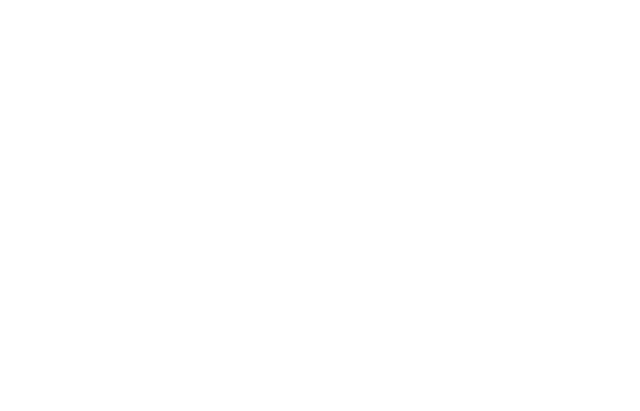
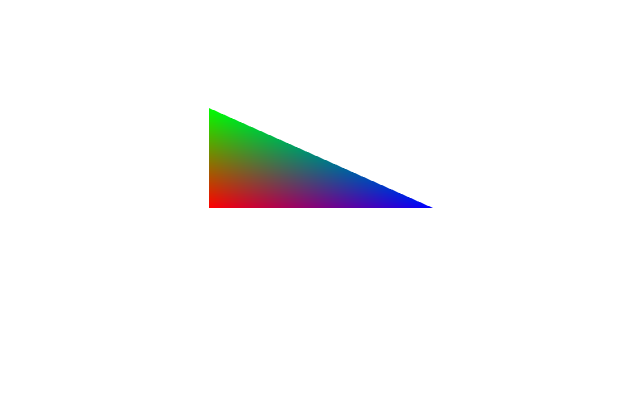
Before and after one commit to Abel-Lagonell/Computer-Graphics, a plain HTML site: page TRIANGLES/WebGLVersionFillIn.html in a window 1280 px wide. Shown: the whole page, without its empty margins (119-759 px from the left). Drawn offline with Linux system fonts and the light colour scheme.

Commit message:
Made webgl file to work

```diff
--- a/TRIANGLES/WebGLVersionFillIn.html
+++ b/TRIANGLES/WebGLVersionFillIn.html
@@ -1,100 +1,124 @@
 <!DOCTYPE HTML>
-<HTML lang="en">
-	<Head>
-	<Title>"Welcome TO WEB_GL Shaders"</TITLE>
+<html lang="en">
+<head>
+	<title>Welcome TO WEB_GL Shaders</title>
 
-		<!--
-		GLSL is the language used for shaders (GL Shader Language)
-		Attribute - you specify how to pull the data out of the buffers you supply.
-		Buffers - Data loaded onto the GPU (Normally vertex information)
-		Uniforms - global variables (in GLSL) that you set before you run the shader program
-		Textures - Textures are arrays of data you can randomly acces in your shader program.
-		Varying - are way for a vertex shader to pass data to the fragmentShader.
-		-->
 	<script id="2dVertexShader" type="notjs">
 		attribute vec4 a_position;
+        attribute vec3 a_color;
+        varying vec3 v_color;
         void main()
         {
-      gl_Position=a_position;
+            v_color = a_color;
+            gl_Position = a_position;
         }
-		</SCRIPT>
+	</script>
 
 	<script id="2dFragmentShader" type="notjs">
-		//Fragment shaders do not have precision so we have to set it.
 		precision mediump float;
+        varying vec3 v_color;
         void main()
         {
-	    gl_FragColor = vec4(0,0,1,1);
+            gl_FragColor = vec4(v_color, 1.0);
         }
 	</script>
 
 	<script>
-		class InitWebGLProgram
-		{
-			constructor()
-			{
-				gl.viewport(0,0, gl.canvas.width, gl.canvas.height);
-
-        		gl.clearColor(1,1,1,1);
+		class InitWebGLProgram {
+			constructor() {
+				gl.viewport(0, 0, gl.canvas.width, gl.canvas.height);
+				gl.clearColor(1, 1, 1, 1);
 				gl.clear(gl.COLOR_BUFFER_BIT);
-
-			}
-			createShader(type,source)
-			{
-
 			}
 
-			createProgram(vs,fs)
-			{
+			createShader(type, source) {
+				var shader = gl.createShader(type);
+				gl.shaderSource(shader, source);
+				gl.compileShader(shader);
+				var success = gl.getShaderParameter(shader, gl.COMPILE_STATUS);
+				if (success) {
+					return shader;
+				}
+				console.error(gl.getShaderInfoLog(shader));
+				gl.deleteShader(shader);
+			}
 
+			createProgram(vs, fs) {
+				var program = gl.createProgram();
+				gl.attachShader(program, vs);
+				gl.attachShader(program, fs);
+				gl.linkProgram(program);
+				var success = gl.getProgramParameter(program, gl.LINK_STATUS);
+				if (!success) {
+					console.error(gl.getProgramInfoLog(program));
+					gl.deleteProgram(program);
+				}
+				return program;
 			}
 		}
 
-		class Shape
-		{
-			constructor()
-			{
+		class Shape {
+			constructor() {
+				var positions = [
+					0, 0, 1, 0, 0,
+					0, 0.5, 0, 1, 0,
+					0.7, 0, 0, 0, 1
+				];
+				this.positionBuffer = gl.createBuffer();
+				gl.bindBuffer(gl.ARRAY_BUFFER, this.positionBuffer);
+				gl.bufferData(gl.ARRAY_BUFFER, new Float32Array(positions), gl.STATIC_DRAW);
+			}
 
-			}
-			render(program)
-			{
+			render(program) {
+				var positionAttributeLocation = gl.getAttribLocation(program, "a_position");
+				gl.enableVertexAttribArray(positionAttributeLocation);
 
+				var colorAttributeLocation = gl.getAttribLocation(program, "a_color");
+				gl.enableVertexAttribArray(colorAttributeLocation);
+
+				gl.bindBuffer(gl.ARRAY_BUFFER, this.positionBuffer);
+				var size = 2;
+				var type = gl.FLOAT;
+				var normalize = false;
+				var stride = 5 * Float32Array.BYTES_PER_ELEMENT;
+				var offset = 0;
+				gl.vertexAttribPointer(positionAttributeLocation, size, type, normalize, stride, offset);
+
+				gl.vertexAttribPointer(
+						colorAttributeLocation, 3, gl.FLOAT, false, stride, 2 * Float32Array.BYTES_PER_ELEMENT);
+
+				var primitiveType = gl.TRIANGLES;
+				var count = 3;
+				gl.drawArrays(primitiveType, offset, count);
 			}
 		}
 
-
-		class main
-		{
-			constructor()
-			{
-				this.webGL = new InitWebGLProgram()
-				var vertexShaderSource = document.getElementById("2dVertexShader").text
-				var fragmentShaderSource = document.getElementById("2dFragmentShader").text
+		class Main {
+			constructor() {
+				this.webGL = new InitWebGLProgram();
+				var vertexShaderSource = document.getElementById("2dVertexShader").text;
+				var fragmentShaderSource = document.getElementById("2dFragmentShader").text;
 				var vertexShader = this.webGL.createShader(gl.VERTEX_SHADER, vertexShaderSource);
-
-
-
+				var fragmentShader = this.webGL.createShader(gl.FRAGMENT_SHADER, fragmentShaderSource);
+				this.program = this.webGL.createProgram(vertexShader, fragmentShader);
+				gl.useProgram(this.program);
+				var temp = new Shape();
+				temp.render(this.program);
 			}
 		}
 	</script>
-	</Head>
-	<BODY>
-		<HEADER>
+</head>
+<body>
+<header></header>
 
-		</HEADER>
-
-		<CANVAS id="myCanvas" width="640" height="400">
+<canvas id="myCanvas" width="640" height="400">
 	Your browser does not support canvas.
-		</CANVAS>
-
-		<FOOTER>
-
-		</FOOTER>
-		<SCRIPT>
+</canvas>
+<script>
 	var canvas = document.getElementById("myCanvas");
 	var gl = canvas.getContext("webgl");
-
-			var m = new main();
-		</SCRIPT>
-	</BODY>
-</HTML>
+	var m = new Main();
+</script>
+<footer></footer>
+</body>
+</html>
```
Lines whose indentation alone changed are shown as unchanged.
